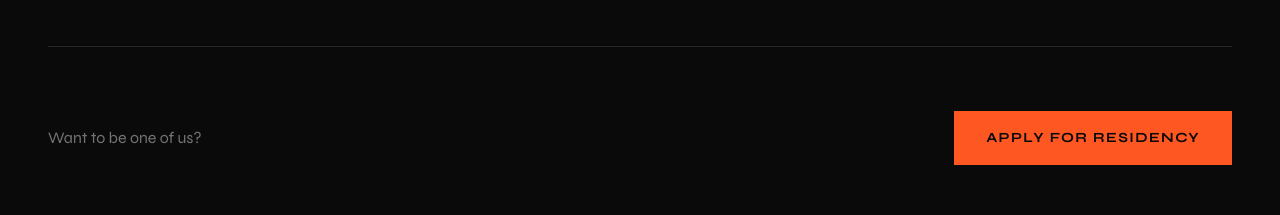
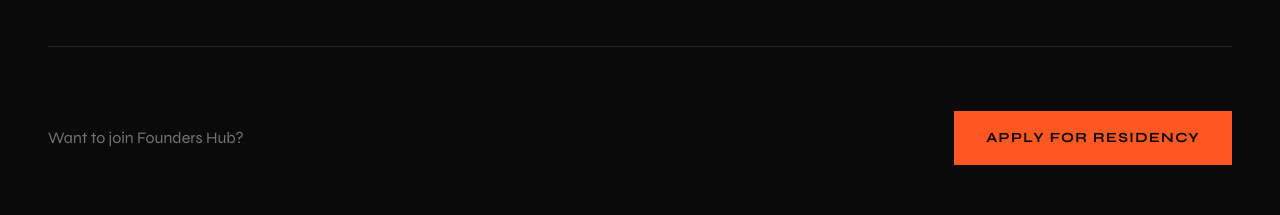
Before and after one commit to tifa2UP/founders-hub, a Next.js app: page / in a window 1280 px wide. Shown: the part 4680-4895 px from the top of the page. Built offline with nearby package versions, Linux system fonts and the light colour scheme.

Commit message:
Update residents CTA copy to 'Want to join Founders Hub?'

```diff
--- a/src/components/Residents.tsx
+++ b/src/components/Residents.tsx
@@ -130,7 +130,7 @@
           className="mt-16 flex flex-col md:flex-row items-center justify-between gap-8 pt-16 border-t border-neutral-800"
         >
           <p className="text-neutral-500 font-heading">
-            Want to be one of us?
+            Want to join Founders Hub?
           </p>
           <Link href="#join" className="btn-primary">
             Apply for Residency
```
